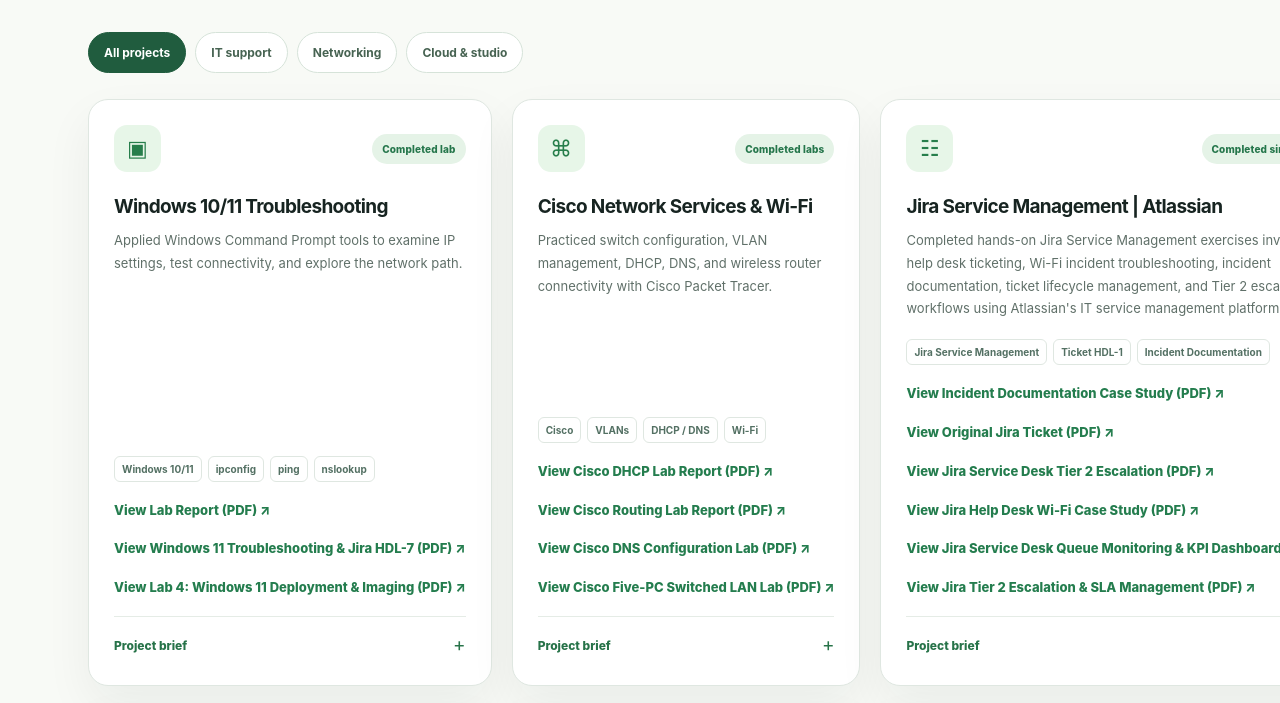
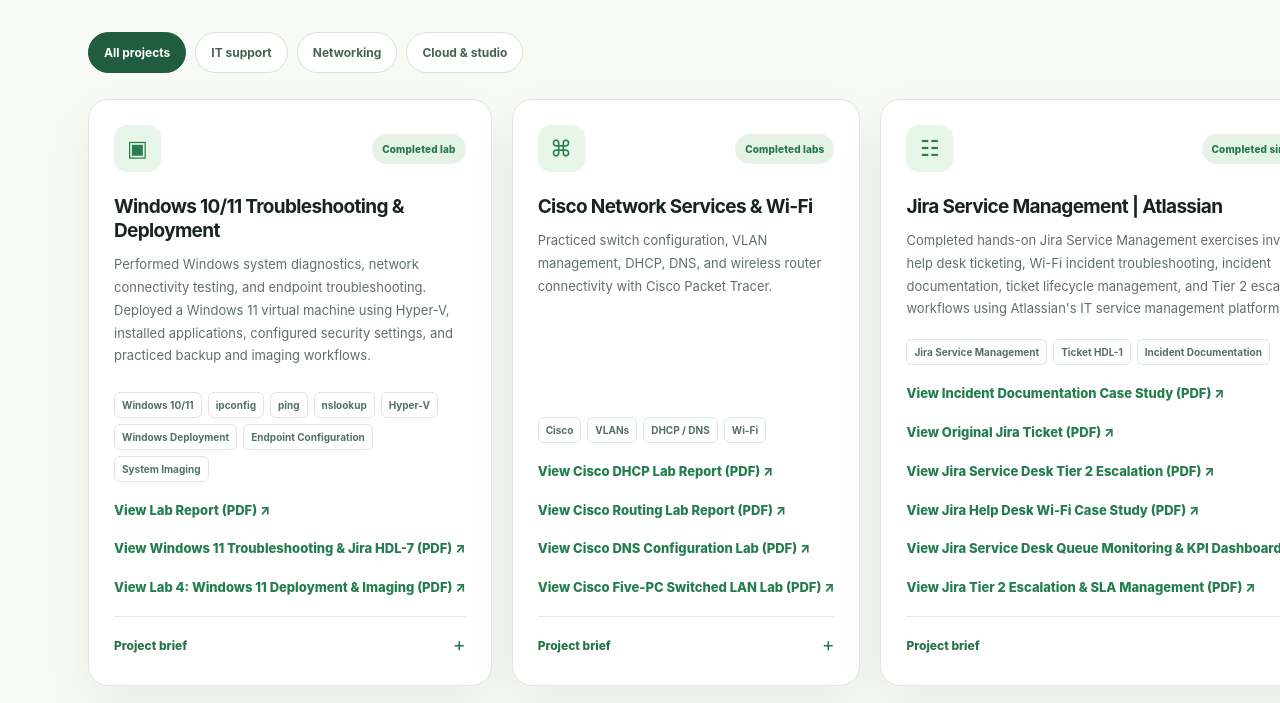
Before and after one commit to summerbaham/summerbaham.github.io, a plain HTML site: page index.html in a window 1280 px wide. Shown: the part 1184-1887 px from the top of the page. Drawn offline with Linux system fonts and the light colour scheme.

Commit message:
Update Windows troubleshooting, deployment, and skill tags

```diff
--- a/index.html
+++ b/index.html
@@ -63,7 +63,11 @@
     <div class="section-header"><div><span class="overline">01 / HANDS-ON WORK</span><h2 class="section-title">Selected technical projects.</h2><p class="section-intro">Real coursework and lab experience, clearly separated from work still in progress. Open each card for the scope, tasks, and evidence to attach.</p></div><a class="line-link" href="#contact">Discuss my work ↗</a></div>
     <div class="filters" role="group" aria-label="Filter projects"><button class="filter" type="button" data-filter="all" aria-pressed="true">All projects</button><button class="filter" type="button" data-filter="support" aria-pressed="false">IT support</button><button class="filter" type="button" data-filter="network" aria-pressed="false">Networking</button><button class="filter" type="button" data-filter="cloud" aria-pressed="false">Cloud &amp; studio</button></div>
     <div class="projects">
-      <article class="project" data-category="support"><div class="project-top"><div class="project-icon" aria-hidden="true">▣</div><span class="status">Completed lab</span></div><h3>Windows 10/11 Troubleshooting</h3><p>Applied Windows Command Prompt tools to examine IP settings, test connectivity, and explore the network path.</p><div class="chips"><span class="chip">Windows 10/11</span><span class="chip">ipconfig</span><span class="chip">ping</span><span class="chip">nslookup</span>
+      <article class="project" data-category="support"><div class="project-top"><div class="project-icon" aria-hidden="true">▣</div><span class="status">Completed lab</span></div><h3>Windows 10/11 Troubleshooting &amp; Deployment</h3><p>Performed Windows system diagnostics, network connectivity testing, and endpoint troubleshooting. Deployed a Windows 11 virtual machine using Hyper-V, installed applications, configured security settings, and practiced backup and imaging workflows.
+</p><div class="chips"><span class="chip">Windows 10/11</span><span class="chip">ipconfig</span><span class="chip">ping</span><span class="chip">nslookup</span><span class="chip">Hyper-V</span>
+<span class="chip">Windows Deployment</span>
+<span class="chip">Endpoint Configuration</span>
+<span class="chip">System Imaging</span>
 </div>
 
 <a class="line-link"
```
